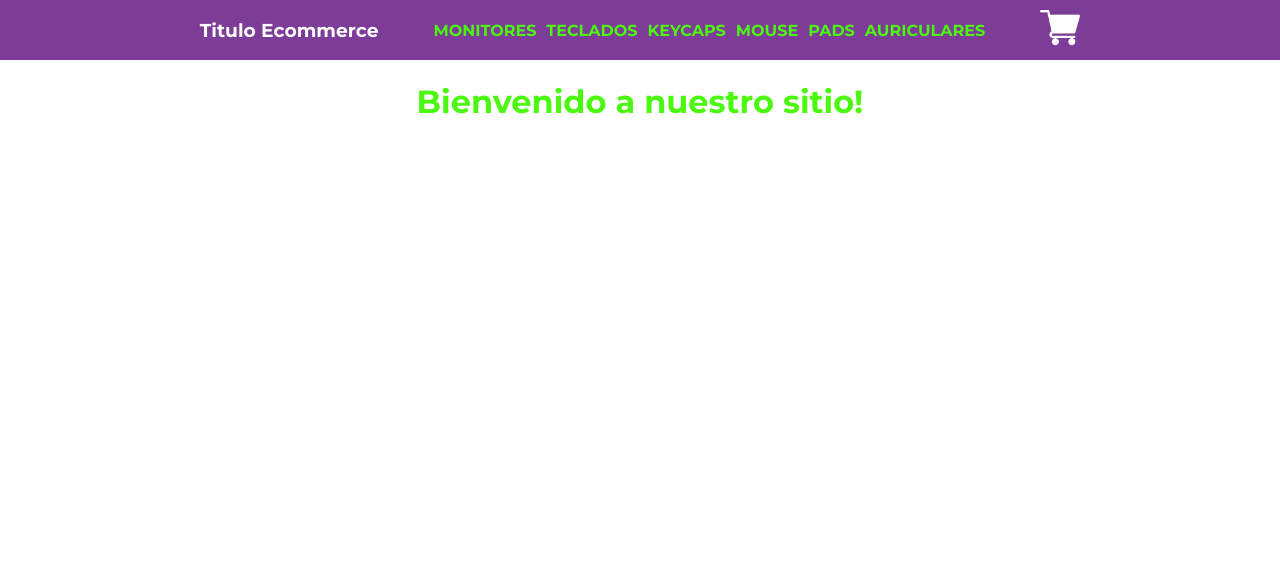
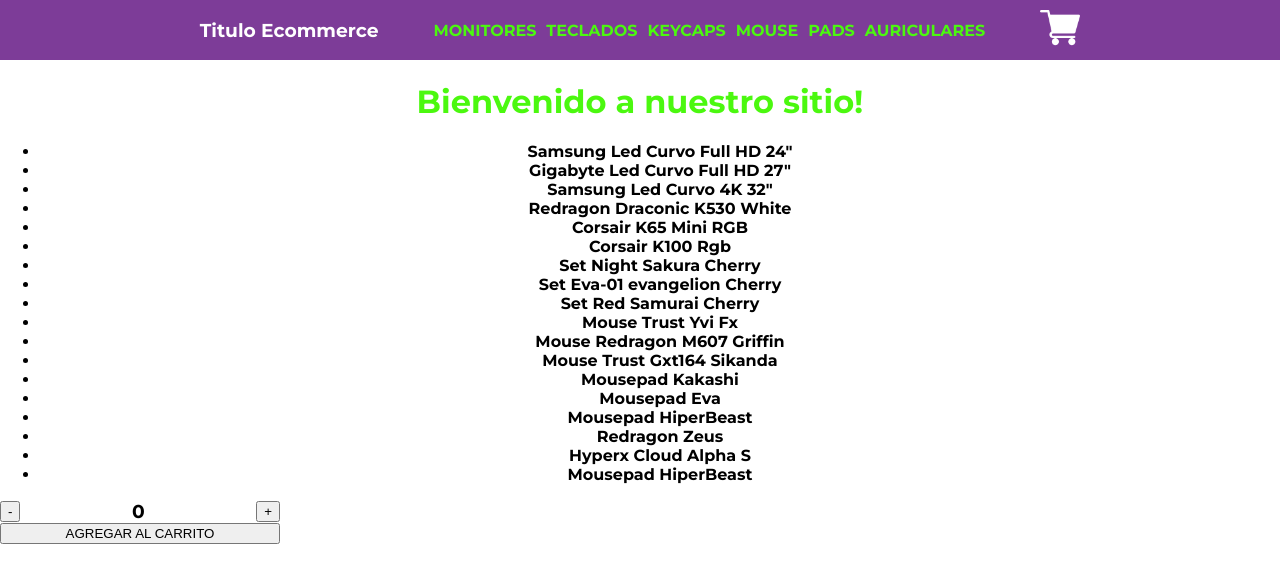
Before and after one commit to AugustoC01/ecommerce-react, a React (Create React App) app: page / in a window 1280 px wide. Shown: the top 582 px of the page. Built offline with nearby package versions, Linux system fonts and the light colour scheme.

Commit message:
Primer commit

```diff
--- a/src/App.js
+++ b/src/App.js
@@ -1,12 +1,19 @@
 import "./App.css";
 import NavBar from "./components/NavBar/NavBar";
 import ItemListContainer from "./components/ItemListContainer/ItemListContainer";
+import ItemCount from "./components/ItemCount/ItemCount"
 
 function App() {
+
+  const handleAdd = (count) => {
+    console.log(count)
+  }
+
   return (
     <div className="App">
       <NavBar />
       <ItemListContainer greeting='Bienvenido a nuestro sitio!'/>
+      <ItemCount initial={0} stock={10} onAdd={handleAdd}/>
     </div>
   );
 }
--- /dev/null
+++ b/src/asyncmock.js
@@ -0,0 +1,28 @@
+const products = [
+    { id: '1', name: 'Samsung Led Curvo Full HD 24"', price: 39000, category: 'monitor', img: 'https://d3ugyf2ht6aenh.cloudfront.net/stores/001/018/096/products/1585891344_monitor_24_led_samsung_curvo_cf390_full_hd_11-58ed1bd6f8032e7f8b15998676798937-640-0.png', stock: 12, description: '23.5 pulgadas, resolucion 1920x1080. Conexion VGA y HDMI, Headphone x1.'},
+    { id: '2', name: 'Gigabyte Led Curvo Full HD 27"', price: 64000, category: 'monitor', img: 'https://mla-s1-p.mlstatic.com/609395-MLA48690831774_122021-F.jpg', stock: 10, description: '27 pulgadas, resolucion 1920x1080. Adaptive-Sync,FreeSync, HDMI x2.'},
+    { id: '3', name: 'Samsung Led Curvo 4K 32"', price: 91000, category: 'monitor', img: 'https://www.venex.com.ar/products_images/1648744210_81xzyribkll._sl1500_.jpg', stock: 8, description: '31.5 pulgadas, resolucion 3840x2160. MagicUpscale, Eye Saver, HDMI y DP.'},
+    { id: '4', name: 'Redragon Draconic K530 White', price: 8000, category: 'teclado', img: 'https://m.media-amazon.com/images/I/61VHJfO7aDL._AC_SY450_.jpg', stock: 15, description: 'Mecánico, Conexion Bluetooth 5.0 y cable. Switches outemu.'},
+    { id: '5', name: 'Corsair K65 Mini RGB', price: 13000, category: 'teclado', img: 'https://www.maximus.com.ar/Temp/App_WebSite/App_PictureFiles/ItemImages/21167_800.jpg', stock: 12, description: 'Mecánico, Conexion por USB 3.0. Switches Cherry Mx.'},
+    { id: '6', name: 'Corsair K100 Rgb', price: 41000, category: 'teclado', img: 'https://http2.mlstatic.com/D_NQ_NP_946047-MLA45600040370_042021-O.webp', stock: 7, description: 'Mecánico, diseño de aluminio con RGB, tecnología CORSAIR AXON y switches Cherry Mx Speed.'},
+    { id: '7', name: 'Set Night Sakura Cherry', price: 9800, category: 'keycaps', img: 'https://i0.wp.com/onicaps.com.ar/wp-content/uploads/2022/05/H44a6355842ec40dca9f960be022adcedo-scaled.jpg?fit=2560%2C2560&ssl=1', stock: 10, description: 'Material PBT, 131 Teclas, ANSI layout.'},
+    { id: '8', name: 'Set Eva-01 evangelion Cherry', price: 9800, category: 'keycaps', img: 'https://i0.wp.com/onicaps.com.ar/wp-content/uploads/2022/05/Hf14a7517ff7d484ab28a1d0d2b849e50g.jpg?fit=1000%2C1000&ssl=1', stock: 10, description: 'Material PBT, 125 Teclas, ANSI layout.'},
+    { id: '9', name: 'Set Red Samurai Cherry', price: 13500, category: 'keycaps', img: 'https://i0.wp.com/onicaps.com.ar/wp-content/uploads/2022/05/H5ffb9990b0c345a796256b4a0c43efc8c-scaled.jpg?fit=2560%2C1707&ssl=1', stock: 10, description: 'Material ABS, Perfil cherry, 173 Teclas, ANSI layout con soporte ISO'},
+    { id: '10', name: 'Mouse Trust Yvi Fx', price: 1020, category: 'mouse', img: 'https://www.xt-pc.com.ar/img/productos/Pics_Prod/MOU837.jpg', stock: 24, description: 'Iluminacion LED, conexion inalambrica, dpi 800/1600 DPI.'},
+    { id: '11', name: 'Mouse Redragon M607 Griffin', price: 1900, category: 'mouse', img: 'https://malditohard.com.ar/img/migration/MOUSE-GAMER-REDRAGON-M607-GRIFFIN.webp', stock: 18, description: 'Laterales y banda RGB, 100/7200 DPI. Cableado, 6 botones.'},
+    { id: '12', name: 'Mouse Trust Gxt164 Sikanda', price: 4050, category: 'mouse', img: 'https://www.xt-pc.com.ar/img/productos/Pics_Prod/MOU743_1.jpg', stock: 15, description: 'RGB regulable, 13 botones programables, DPI hasta 5000'},
+    { id: '13', name: 'Mousepad Kakashi', price: 2900, category: 'mousepad', img: 'https://d22fxaf9t8d39k.cloudfront.net/6884d5cb3470701aa36da3d5faa9cb1ad1ef745341193913079cc7fb862a1c7d46976.jpeg', stock: 32, description: 'Compuesto por 3 capas compactas, brinda comodidad y confort. Tipo Control'},
+    { id: '14', name: 'Mousepad Eva', price: 2900, category: 'mousepad', img: 'https://d22fxaf9t8d39k.cloudfront.net/5d96266302e30857eb6d8ae38a16d365dd552c24a067559d2ba7f38d0cccc94746976.jpeg', stock: 30, description: 'Compuesto por 3 capas compactas, brinda comodidad y confort. Tipo Control'},
+    { id: '15', name: 'Mousepad HiperBeast', price: 2900, category: 'mousepad', img: 'https://d22fxaf9t8d39k.cloudfront.net/948891554b4ad82e2ee551b7fbf522124f7c59d378c7f0ef62b213c573916bbd46976.jpeg', stock: 28, description: 'Compuesto por 3 capas compactas, brinda comodidad y confort. Tipo Control'},
+    { id: '16', name: 'Redragon Zeus', price: 8500, category: 'auricular', img: 'https://d22fxaf9t8d39k.cloudfront.net/948891554b4ad82e2ee551b7fbf522124f7c59d378c7f0ef62b213c573916bbd46976.jpeg', stock: 30, description: 'Salida 7.1 Virtual, copas circumaurales, diadema metalica ajustable. Conector USB 2m'},
+    { id: '17', name: 'Hyperx Cloud Alpha S', price: 15900, category: 'auricular', img: 'https://http2.mlstatic.com/D_NQ_NP_934452-MLA42766520398_072020-O.webp', stock: 22, description: 'Sonido surround 7.1, 3 niveles de graves, orejeras acolchadas'},
+    { id: '18', name: 'Mousepad HiperBeast', price: 34000, category: 'mousepad', img: 'https://delta.com.ar/media/catalog/product/cache/03229c62aec18bc8968e7effca99b533/n/u/nuevo_proyecto_3_26_1.jpg', stock: 20, description: 'Iluminacion RGB, conectividad inalambrica. Duración de reproducción musical: 14 horas'},
+]
+
+export const getProducts = () => {
+    return new Promise((resolve, reject) => {
+        setTimeout(() => {
+            resolve(products)
+        }, 2000)
+    })
+}
--- /dev/null
+++ b/src/components/ItemCount/ItemCount.css
@@ -0,0 +1,21 @@
+.item-count .btn-addCart {
+    text-transform: uppercase;
+}
+
+.item-count {
+    width: 35vh;
+    display: flex;
+    flex-direction: column;
+    align-items: stretch;
+}
+
+.counter {
+    display: flex;
+    flex-direction: row;
+    align-items: center;
+    justify-content: space-between;
+}
+
+.counter h3 {
+    margin: 0;
+}
--- /dev/null
+++ b/src/components/ItemCount/ItemCount.js
@@ -0,0 +1,27 @@
+import './ItemCount.css'
+import { useState } from 'react'
+
+const ItemCount = ({ initial, stock, onAdd }) => {
+    const [count, setCount] = useState(initial)
+
+    const increment = () => {
+        count < stock && setCount(count + 1)
+    }
+
+    const decrement = () => {
+        count > 0 && setCount(count - 1)
+    }
+
+    return(
+        <div className='item-count'>
+            <div className='counter'>
+                <button className='btn-incr' onClick={decrement}>-</button>
+                <h3>{count}</h3>
+                <button className='btn-incr' onClick={increment}>+</button>
+            </div>
+            <button className='btn-addCart' onClick={() => onAdd(count)}>Agregar al carrito</button>
+        </div>
+    )
+}
+
+export default ItemCount
--- a/src/components/ItemListContainer/ItemListContainer.js
+++ b/src/components/ItemListContainer/ItemListContainer.js
@@ -1,7 +1,24 @@
 import "./ItemListContainer.css";
+import { getProducts } from "../../asyncmock";
+import { useEffect, useState } from "react";
 
-const ItemListContainer = ({ greeting }) => {
-  return <h1 className="greeting">{greeting}</h1>;
+const ItemListContainer = (props) => {
+  const [products, setProducts] = useState([])
+
+  useEffect(() => {
+    getProducts().then(response => {
+      setProducts(response)
+    })
+  })
+
+  return(
+    <div>
+      <h1 className="greeting">{props.greeting}</h1>
+      <ul>
+          {products.map( prod => <li key={prod.id}>{prod.name}</li>)}
+      </ul>
+    </div>
+  )
 };
 
 export default ItemListContainer;
--- a/src/components/NavBar/NavBar.css
+++ b/src/components/NavBar/NavBar.css
@@ -1,9 +1,3 @@
-@import url('https://fonts.googleapis.com/css2?family=Montserrat:wght@700&display=swap');
-
-* {
-    font-family: 'Montserrat', sans-serif;
-}
-
 nav {
     width: 100%;
     background-color: #7D3C98;
@@ -13,7 +7,7 @@
     justify-content: center;
 }
 
-.titulo-ecom {
+.title-ecom {
     margin-right: 50px;
     color: #ffff;
 }
@@ -29,6 +23,6 @@
     color: black;
 }
 
-.titulo-ecom, .btn-nav, .cartImg {
+.title-ecom, .btn-nav, .cartImg {
     cursor: pointer;
 }
--- a/src/components/NavBar/NavBar.js
+++ b/src/components/NavBar/NavBar.js
@@ -4,7 +4,7 @@
 const NavBar = () => {
   return (
     <nav>
-      <h3 className='titulo-ecom'>Titulo Ecommerce</h3>
+      <h3 className='title-ecom'>Titulo Ecommerce</h3>
       <a className='btn-nav' href='./'>Monitores</a>
       <a className='btn-nav' href='./'>Teclados</a>
       <a className='btn-nav' href='./'>Keycaps</a>
--- a/src/index.css
+++ b/src/index.css
@@ -1,13 +1,13 @@
+@import url('https://fonts.googleapis.com/css2?family=Montserrat:wght@700&display=swap');
+
 body {
   margin: 0;
-  font-family: -apple-system, BlinkMacSystemFont, 'Segoe UI', 'Roboto', 'Oxygen',
-    'Ubuntu', 'Cantarell', 'Fira Sans', 'Droid Sans', 'Helvetica Neue',
-    sans-serif;
+  font-family: 'Montserrat', sans-serif;
   -webkit-font-smoothing: antialiased;
   -moz-osx-font-smoothing: grayscale;
 }
 
-code {
+/* code {
   font-family: source-code-pro, Menlo, Monaco, Consolas, 'Courier New',
     monospace;
-}
+} */
```
Also changed, not shown: src/components/Item/Item.js (added), src/components/ItemList/ItemList.js (added).
